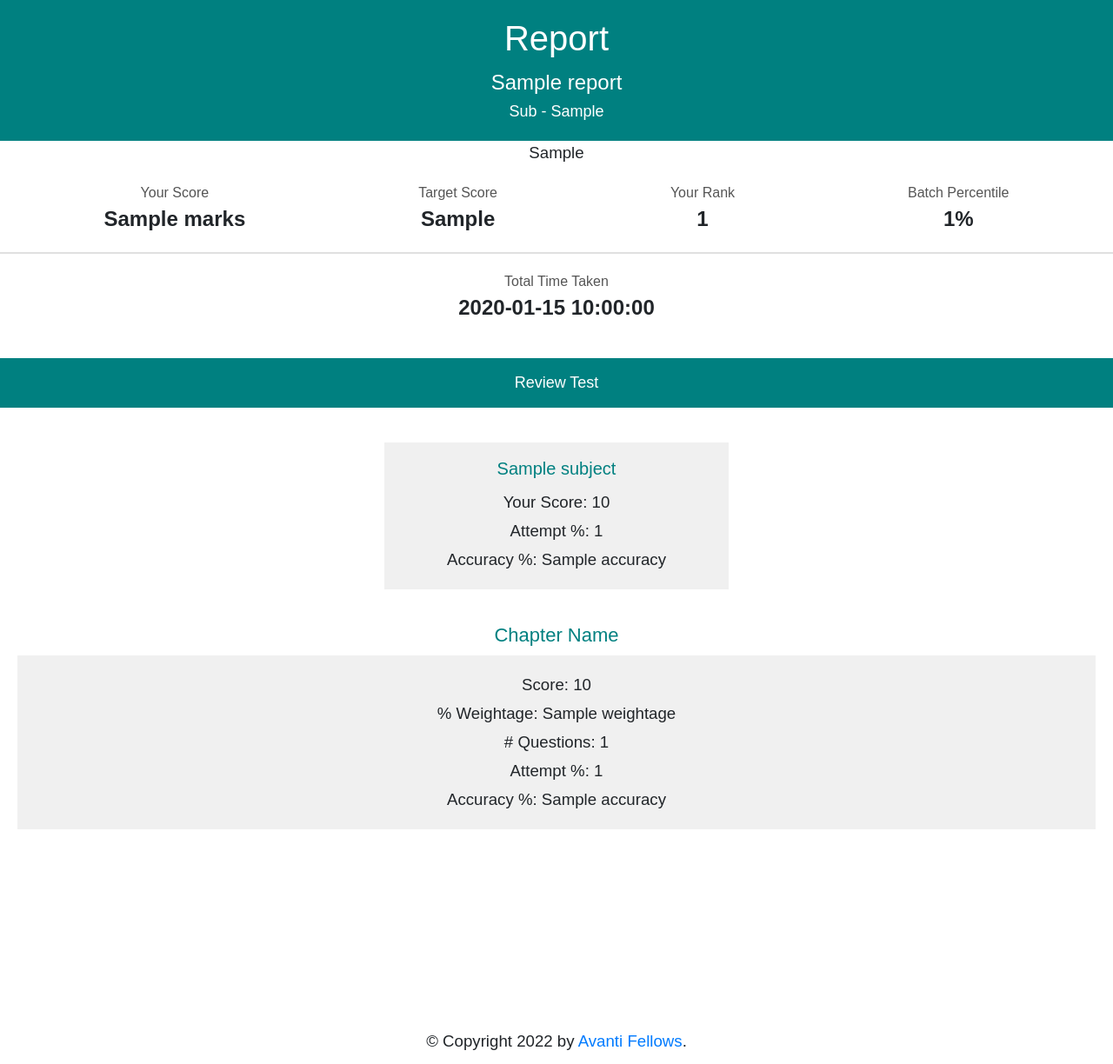
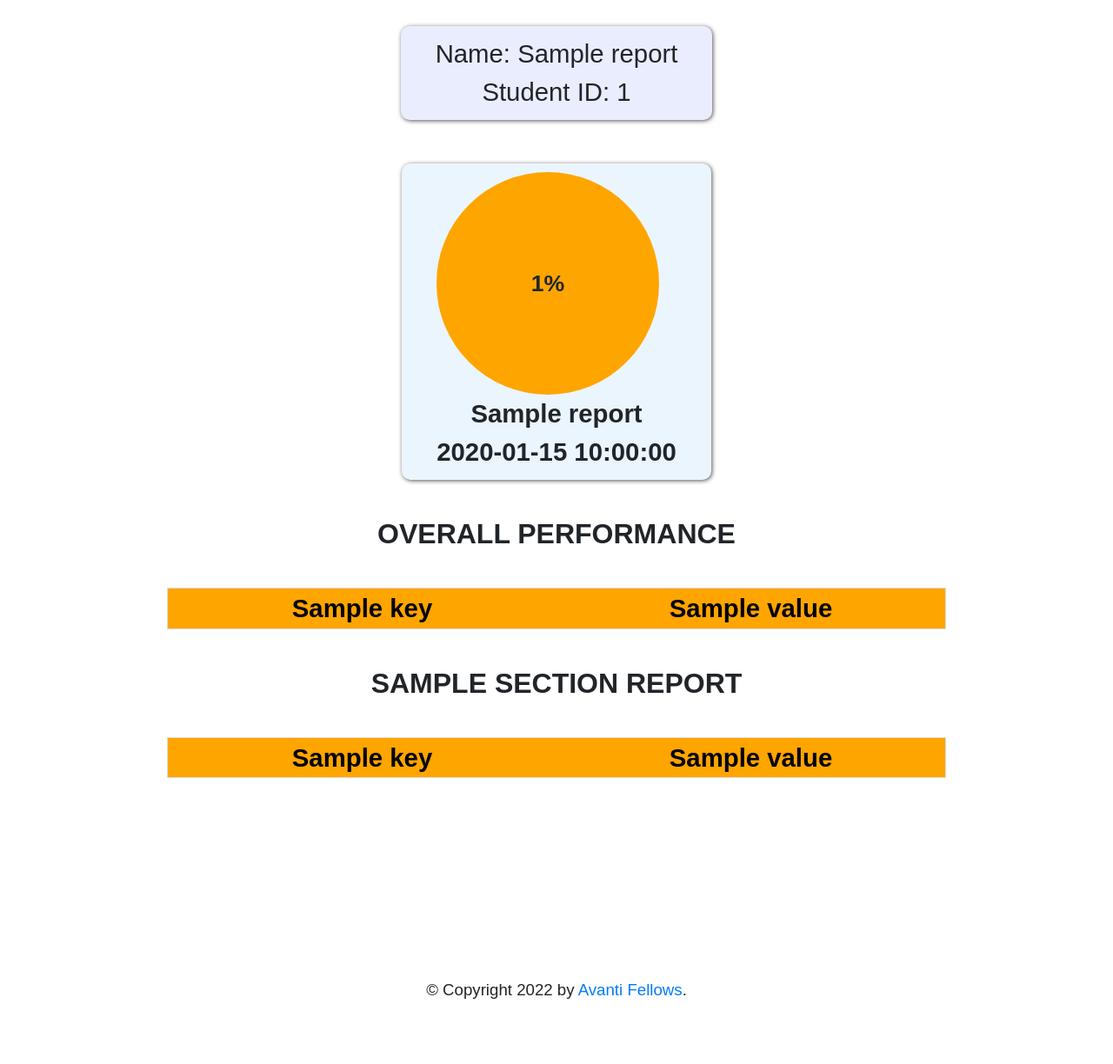
Before and after one commit to avantifellows/reporting, a FastAPI app: template app/templates/student_quiz_report.html in a window 1280 px wide. Shown: the top 1224 px of the page at 87% size. After the commit the page ends 1149 px from the top, so only its background shows below. Run offline with FastAPI, Linux system fonts and the light colour scheme; the template is opened without the code that fills it: most values are stand-ins (such as "Sample title", 1, 10 or a date in 2020); parts of the project's set-up code (start-up, migrations or seed data) failed here and were passed over; some libraries are stand-ins or nearby versions.

Commit message:
Reverted non-branch changes, made PR changes

```diff
--- a/app/static/style.css
+++ b/app/static/style.css
@@ -180,132 +180,3 @@ p {
     height: 60px;
     clear: both;
 }
-
-/* General styles */
-body {
-  font-family: 'Arial', sans-serif;
-}
-
-.report-header {
-  background-color: #008080; /* Adjust the color to match your design */
-  color: white;
-  text-align: center;
-  padding: 20px;
-}
-
-.test-info h2 {
-  margin: 0;
-  padding: 5px;
-  font-size: 24px;
-}
-
-.test-info p {
-  margin: 0;
-  font-size: 18px;
-}
-
-/* Score summary styles */
-.score-summary {
-  display: flex;
-  justify-content: space-around;
-  text-align: center;
-  padding: 20px;
-  border-bottom: 2px solid #e0e0e0; /* Light grey border */
-}
-
-.score-block {
-  display: flex;
-  flex-direction: column;
-}
-
-.score-title {
-  font-size: 16px;
-  color: #555; /* Dark grey text */
-}
-
-.score-value {
-  font-size: 24px;
-  font-weight: bold;
-}
-
-/* Time summary styles */
-.time-summary {
-  display: flex;
-  justify-content: space-around;
-  text-align: center;
-  padding: 20px;
-}
-
-.time-block {
-  display: flex;
-  flex-direction: column;
-}
-
-.time-title {
-  font-size: 16px;
-  color: #555;
-}
-
-.time-value {
-  font-size: 24px;
-  font-weight: bold;
-}
-
-/* Review button styles */
-.review-button {
-  display: block;
-  width: 100%;
-  text-align: center;
-  padding: 15px;
-  background-color: #008080; /* Adjust the color to match your design */
-  color: white;
-  text-decoration: none;
-  font-size: 18px;
-  margin: 20px 0;
-}
-
-/* Subject performance styles */
-.subject-performance {
-  display: flex;
-  justify-content: space-around;
-  padding: 10px;
-}
-
-.subject-block {
-  background-color: #f0f0f0; /* Light grey background */
-  padding: 15px;
-  margin: 10px;
-  width: calc(33% - 20px); /* Adjust width for 3 subjects */
-  text-align: center;
-}
-
-.subject-title {
-  font-size: 20px;
-  color: #008080; /* Adjust the color to match your design */
-  margin-bottom: 10px;
-}
-
-.subject-details div {
-  margin: 5px 0;
-}
-
-/* Chapter performance styles */
-.chapter-performance {
-  padding: 20px;
-}
-
-.chapter-performance h3 {
-  font-size: 22px;
-  color: #008080; /* Adjust the color to match your design */
-  margin-bottom: 10px;
-}
-
-.chapter-block {
-  background-color: #f0f0f0; /* Light grey background */
-  padding: 15px;
-  margin-bottom: 10px;
-}
-
-.chapter-block div {
-  margin: 5px 0;
-}
--- a/app/templates/student_quiz_report.html
+++ b/app/templates/student_quiz_report.html
@@ -1,71 +1,78 @@
 {% extends "layout.html" %}
-{% block title %}Student Report{% endblock %}
+{% block title %}Index{% endblock %}
 
 {% block content %}
 
-<div class="report-header">
-  <h1>Report</h1>
-  <div class="test-info">
-    <h2>{{ report_data["test_name"] }}</h2>
-    <p>Sub - {{ report_data["test_type"] }}</p>
+<div id="name_card">
+  {% if report_data["student_name"] != "" %}
+  <p>Name: {{report_data["student_name"]}}
+    {% endif %}
+  <p>Student ID: {{report_data["student_id"]}}
+</div>
+
+<div id="test_summary_card">
+  <div class="percentage"> {{report_data["percentage"]}}%</div>
+  <div class="test_details">
+    <div>{{report_data["test_name"]}}</div>
+    <div>{{report_data["test_date"]}}</div>
   </div>
 </div>
 
-{% set score_details = report_data["overall_performance"]["table_data"] %}
+{% if "test_link" in report_data %}
+<a id="answer_sheet_button" target="_blank" href={{report_data["test_link"]}}>
+  Click here to review your answers
+</a>
+{% endif %}
 
-{{ score_details}}
-<div class="score-summary">
-  <div class="score-block">
-    <div class="score-title">Your Score</div>
-    <div class="score-value">{{ score_details["Marks"] }}</div>
-  </div>
-  <div class="score-block">
-    <div class="score-title">Target Score</div>
-    <div class="score-value">{{ report_data["Max Marks"] }}</div>
-  </div>
-  <div class="score-block">
-    <div class="score-title">Your Rank</div>
-    <div class="score-value">{{ report_data["rank"] }}</div>
-  </div>
-  <div class="score-block">
-    <div class="score-title">Batch Percentile</div>
-    <div class="score-value">{{ report_data["percentile"] }}%</div>
-  </div>
-</div>
+<section id="overall_performance">
+  <div id="section_heading">Overall Performance</div>
+  {% set score_details = report_data["overall_performance"] %}
 
-<div class="time-summary">
-  <div class="time-block">
-    <div class="time-title">Total Time Taken</div>
-    <div class="time-value">{{ report_data["total_time"] }}</div>
-  </div>
-</div>
+  <table id="score_details">
+    {% for key, value in score_details["table_data"].items() %}
+    <tr>
+      <td>{{key}}</td>
+      <td>{{value}}</td>
+    </tr>
+    {% endfor %}
+  </table>
+</section>
 
-<a class="review-button" target="_blank" href="{{ report_data["test_link"] }}">Review Test</a>
+<section id="subject_peformance">
+  {% set section_reports = report_data["section_reports"] %}
+  {% for section_report in section_reports %}
+  <div id="section_heading">{{ section_report["name"] }}</div>
+  <table id="score_details">
+    {% for key, value in section_report["table_data"].items() if key != "chapter_level_data" %}
+    <tr>
+      <td>{{key}}</td>
+      <td>{{value}}</td>
+    </tr>
+    {% endfor %}
+    {% if "chapter_level_data" in section_report["table_data"] %}
+      <table id="chapter_details">
+        <tr>
+          <td>Chapter</td>
+          <td>Score</td>
+          <td>Accuracy</td>
+          <td>Attempt Rate</td>
+        </tr>
+        <div id="chapter_wise_heading">Chapterwise Performance</div>
+        {% for row in section_report["table_data"]["chapter_level_data"] %}
+        <tr>
+          <td>{{ row["chapter_name"] }}</td>
+          <td>{{ row["marks_scored"] }}</td>
+          <td>{{ row["accuracy"] }} </td>
+          <td>{{ row["attempt_percentage"] }}</td>
+        </tr>
+        {% endfor %}
+      </table>
+    {% endif %}
 
-<div class="subject-performance">
-  {% for subject in report_data["subjects"] %}
-  <div class="subject-block">
-    <div class="subject-title">{{ subject["name"] }}</div>
-    <div class="subject-details">
-      <div>Your Score: {{ subject["score"] }}</div>
-      <div>Attempt %: {{ subject["attempt_percentage"] }}</div>
-      <div>Accuracy %: {{ subject["accuracy"] }}</div>
-    </div>
-  </div>
+
+  </table>
+
   {% endfor %}
-</div>
-
-<div class="chapter-performance">
-  <h3>Chapter Name</h3>
-  {% for chapter in report_data["chapters"] %}
-  <div class="chapter-block">
-    <div>Score: {{ chapter["score"] }}</div>
-    <div>% Weightage: {{ chapter["weightage"] }}</div>
-    <div># Questions: {{ chapter["question_count"] }}</div>
-    <div>Attempt %: {{ chapter["attempt_percentage"] }}</div>
-    <div>Accuracy %: {{ chapter["accuracy"] }}</div>
-  </div>
-  {% endfor %}
-</div>
+</section>
 
 {% endblock %}
```
